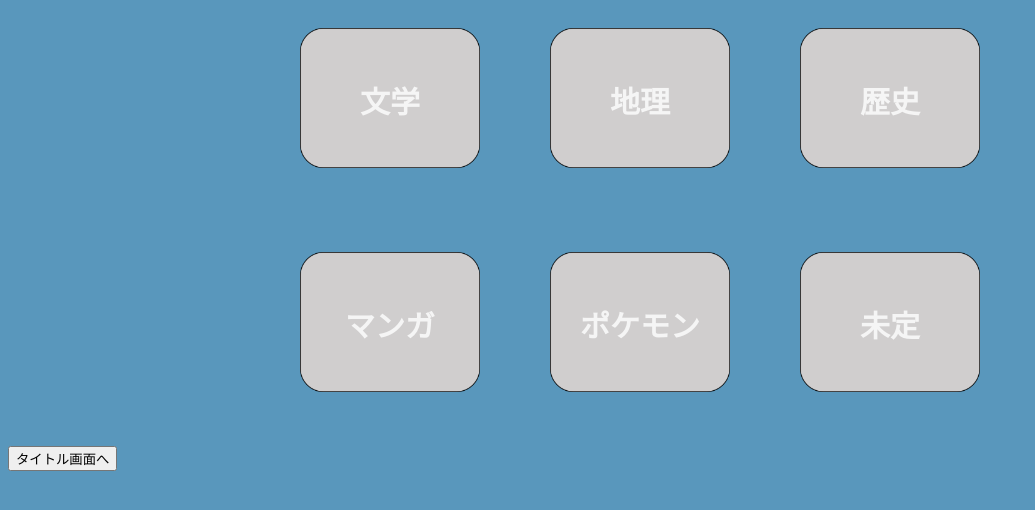
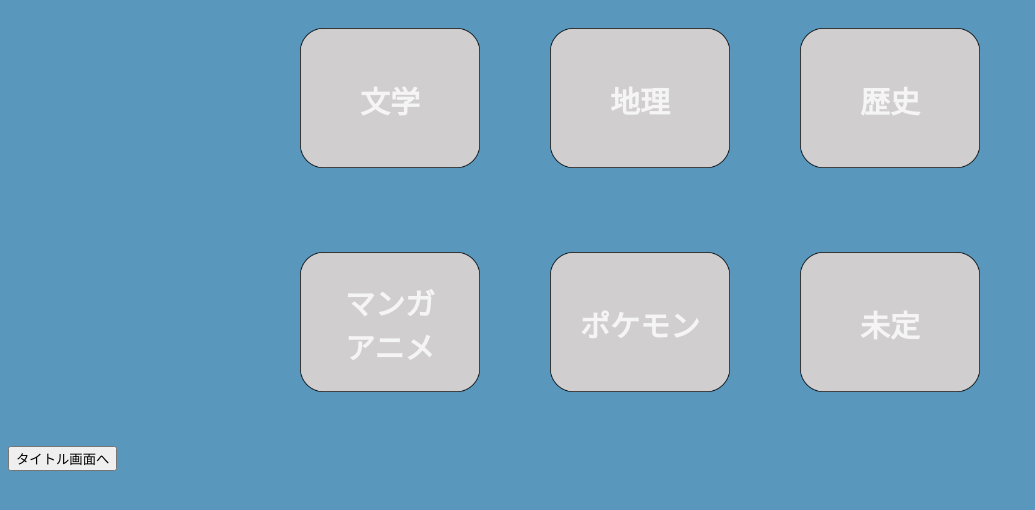
Before and after one commit to ei1906/HyperBomber, a plain HTML site: page select.html in a window 1280 px wide. Shown: the part 130-640 px from the top of the page, without its empty margins (0-1035 px from the left). Drawn offline with Linux system fonts and the light colour scheme.

Commit message:
カテゴリー名「マンガ」を「マンガ・アニメ」に変更

```diff
--- a/select.html
+++ b/select.html
@@ -44,7 +44,7 @@
                     <div class="SelectButton">
                         <a href="./game.html?genre=Com">
                             <img src="./image/select_button.png">
-                            <p>マンガ</p>
+                            <p>マンガ<br>アニメ</p>
                         </a>
                     </div>
                 </td>
```
